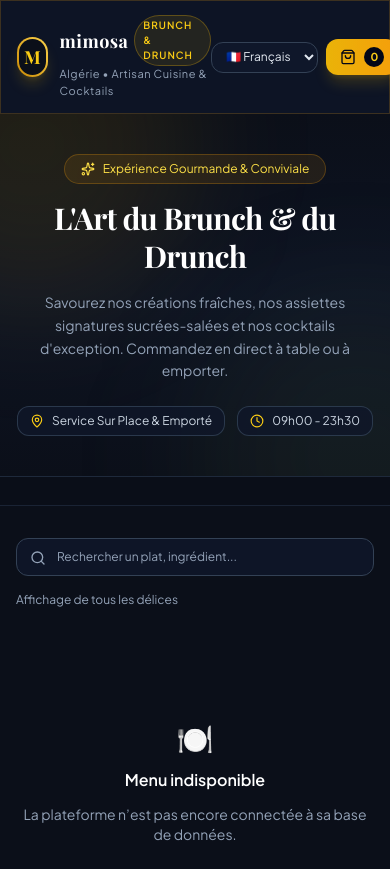
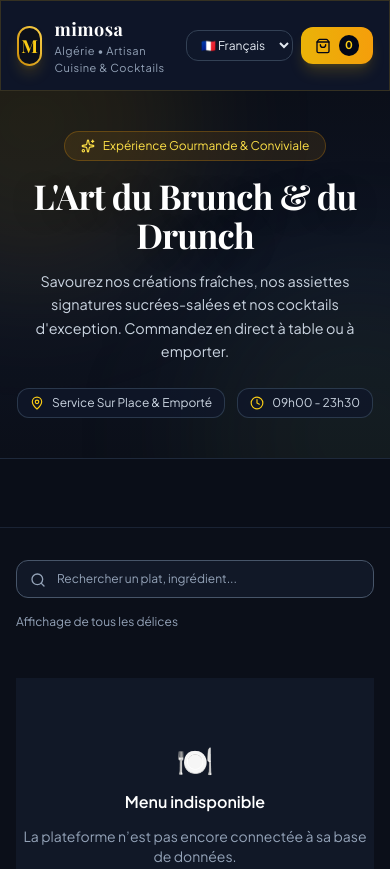
Before and after one commit to oumomarfarouk31-alt/restomenu, a plain HTML site: page public/index.html in a window 390 px wide. Shown: the top 869 px of the page. Drawn offline with nearby package versions, Linux system fonts and the light colour scheme; no server answers; a web font is replaced by a local one.

Commit message:
Redesign Mimosa customer menu presentation

```diff
--- a/public/index.html
+++ b/public/index.html
@@ -20,6 +20,26 @@
   <script src="/assets/js/tailwind.config.js"></script>
   <link rel="stylesheet" href="/assets/css/style.css" />
   <link rel="stylesheet" href="/assets/css/tailwind.css" />
+  <style>
+    :root { color-scheme: dark; }
+    html, body { background: #0b0f19 !important; color: #f8fafc !important; }
+    body { min-height: 100vh; }
+    .glass-panel { background: rgba(15,23,42,.94) !important; border-color: rgba(234,179,8,.18) !important; }
+    #hero-title { display:block !important; min-height:1.2em; color:#fff !important; font-size:clamp(2rem,5vw,3.5rem); line-height:1.12; text-shadow:0 4px 24px rgba(0,0,0,.3); }
+    #hero-subtitle { color:#cbd5e1 !important; font-size:clamp(.9rem,1.5vw,1.05rem); }
+    #category-bar { min-height:44px; }
+    #menu-container { min-height:260px; }
+    #menu-container > div { background:#111827 !important; border-color:#334155 !important; }
+    #search-input { background:#111827 !important; color:#fff !important; border-color:#475569 !important; }
+    #search-input::placeholder { color:#94a3b8 !important; }
+    #cart-drawer aside { background:#0b1220 !important; }
+    @media (max-width:640px) {
+      header .max-w-6xl { gap:10px; }
+      #restaurant-type-badge { display:none; }
+      #hero-title { font-size:2.15rem; }
+      #menu-container { grid-template-columns:1fr; }
+    }
+  </style>
 </head>
 <body class="min-h-screen flex flex-col antialiased selection:bg-mimosa-500 selection:text-black">
 
```
